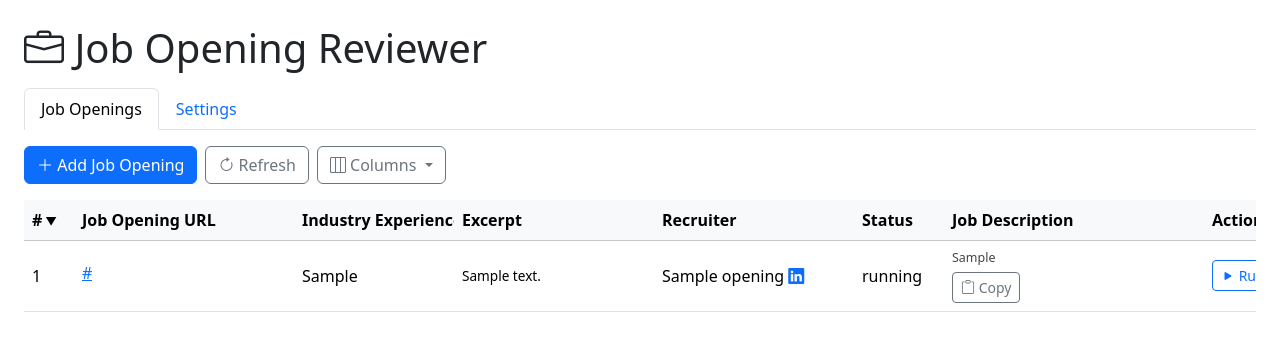
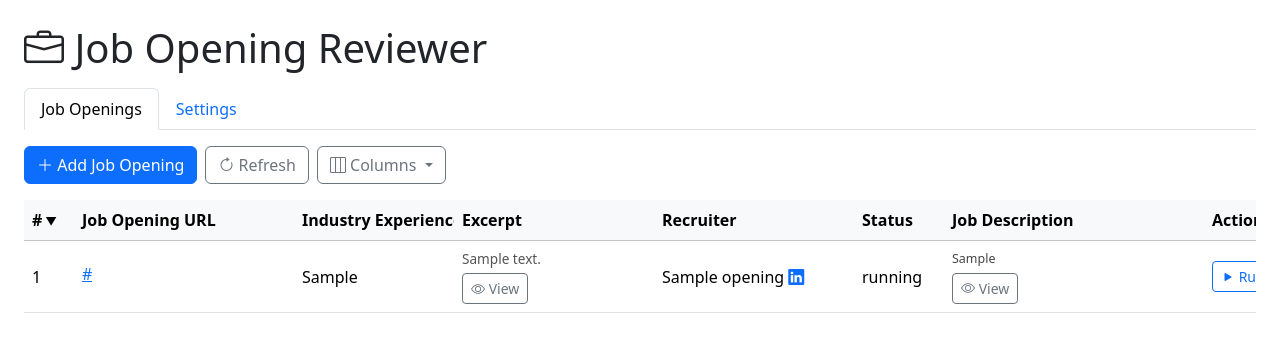
Before and after one commit to doughavlik/job-opening-reviewer, a Flask app: page / in a window 1280 px wide. Shown: the top 352 px of the page. Run offline with Flask 3, Linux system fonts and the light colour scheme; tables that the repository leaves empty hold one stand-in row (values such as "Sample post").

Commit message:
Show Job Description and Excerpt in modal with View button
Replace the inline 5-line markdown preview + Copy button with a 2-line
ellipsized teaser and a View button that opens a Bootstrap modal showing
the full content, mirroring the existing recruiter modal pattern. Copy
button moves into the modal footer. Same treatment applied to the
Excerpt column for consistency.

Co-Authored-By: Claude Opus 4.7 <noreply@anthropic.com>

```diff
--- a/templates/index.html
+++ b/templates/index.html
@@ -19,7 +19,9 @@
     th.sortable.asc::after  { content: " \25B2"; font-size: 0.7em; }
     th.sortable.desc::after { content: " \25BC"; font-size: 0.7em; }
     .job-desc-cell { min-width: 220px; max-width: 320px; }
-    .job-desc-preview { font-size: 0.78rem; color: #444; white-space: pre-wrap; overflow: hidden; display: -webkit-box; -webkit-line-clamp: 5; -webkit-box-orient: vertical; }
+    .markdown-teaser { font-size: 0.78rem; color: #444; white-space: pre-wrap; overflow: hidden; display: -webkit-box; -webkit-line-clamp: 2; -webkit-box-orient: vertical; }
+    .excerpt .markdown-teaser { font-size: 0.85rem; color: #555; }
+    .markdown-modal-body { white-space: pre-wrap; word-wrap: break-word; font-family: inherit; font-size: 0.9rem; margin: 0; }
     #openingsTable { table-layout: fixed; width: 100%; }
     #openingsTable th { position: relative; overflow: hidden; white-space: nowrap; }
     .resize-handle {
@@ -136,6 +138,25 @@
       </div>
       <div class="modal-body" id="recruiterModalBody"></div>
       <div class="modal-footer">
+        <button type="button" class="btn btn-secondary" data-bs-dismiss="modal">Close</button>
+      </div>
+    </div>
+  </div>
+</div>
+
+<!-- Markdown content modal (Job Description / Excerpt) -->
+<div class="modal fade" id="markdownModal" tabindex="-1" aria-hidden="true">
+  <div class="modal-dialog modal-lg modal-dialog-scrollable">
+    <div class="modal-content">
+      <div class="modal-header">
+        <h5 class="modal-title" id="markdownModalTitle"><i class="bi bi-file-text"></i> Content</h5>
+        <button type="button" class="btn-close" data-bs-dismiss="modal" aria-label="Close"></button>
+      </div>
+      <div class="modal-body">
+        <pre id="markdownModalBody" class="markdown-modal-body"></pre>
+      </div>
+      <div class="modal-footer">
+        <button type="button" class="btn btn-outline-secondary" id="markdownModalCopy"><i class="bi bi-clipboard"></i> Copy</button>
         <button type="button" class="btn btn-secondary" data-bs-dismiss="modal">Close</button>
       </div>
     </div>
@@ -326,7 +347,19 @@ function buildRow(row) {
   const tdEx = document.createElement("td");
   tdEx.dataset.colKey = "industry_excerpt";
   tdEx.className = "excerpt";
-  tdEx.textContent = row.industry_excerpt || "";
+  const excerpt = row.industry_excerpt || "";
+  if (excerpt) {
+    const teaser = document.createElement("div");
+    teaser.className = "markdown-teaser";
+    teaser.textContent = excerpt;
+    const btnView = document.createElement("button");
+    btnView.className = "btn btn-sm btn-outline-secondary mt-1";
+    btnView.innerHTML = '<i class="bi bi-eye"></i> View';
+    btnView.title = "View full excerpt";
+    btnView.onclick = () => showMarkdownModal("Industry Excerpt", excerpt);
+    tdEx.appendChild(teaser);
+    tdEx.appendChild(btnView);
+  }
   tr.appendChild(tdEx);
 
   // Recruiter
@@ -348,21 +381,16 @@ function buildRow(row) {
   tdMd.dataset.colKey = "markdown";
   tdMd.className = "job-desc-cell";
   if (row.markdown) {
-    const preview = document.createElement("div");
-    preview.className = "job-desc-preview";
-    preview.textContent = row.markdown;
-    const btnCopy = document.createElement("button");
-    btnCopy.className = "btn btn-sm btn-outline-secondary mt-1";
-    btnCopy.innerHTML = '<i class="bi bi-clipboard"></i> Copy';
-    btnCopy.title = "Copy job description to clipboard";
-    btnCopy.onclick = () => {
-      navigator.clipboard.writeText(row.markdown).then(() => {
-        btnCopy.innerHTML = '<i class="bi bi-clipboard-check"></i> Copied!';
-        setTimeout(() => { btnCopy.innerHTML = '<i class="bi bi-clipboard"></i> Copy'; }, 2000);
-      }).catch(() => alert("Clipboard write failed"));
-    };
-    tdMd.appendChild(preview);
-    tdMd.appendChild(btnCopy);
+    const teaser = document.createElement("div");
+    teaser.className = "markdown-teaser";
+    teaser.textContent = row.markdown;
+    const btnView = document.createElement("button");
+    btnView.className = "btn btn-sm btn-outline-secondary mt-1";
+    btnView.innerHTML = '<i class="bi bi-eye"></i> View';
+    btnView.title = "View full job description";
+    btnView.onclick = () => showMarkdownModal("Job Description", row.markdown);
+    tdMd.appendChild(teaser);
+    tdMd.appendChild(btnView);
   } else {
     tdMd.innerHTML = '<span class="text-muted small">&mdash;</span>';
   }
@@ -441,6 +469,23 @@ function renderRecruiterCell(td, row) {
 
   wrap.onclick = () => showRecruiterModal(row);
   td.appendChild(wrap);
+}
+
+function showMarkdownModal(title, content) {
+  document.getElementById("markdownModalTitle").innerHTML =
+    '<i class="bi bi-file-text"></i> ' + title;
+  document.getElementById("markdownModalBody").textContent = content || "";
+  const copyBtn = document.getElementById("markdownModalCopy");
+  copyBtn.innerHTML = '<i class="bi bi-clipboard"></i> Copy';
+  copyBtn.onclick = () => {
+    navigator.clipboard.writeText(content || "").then(() => {
+      copyBtn.innerHTML = '<i class="bi bi-clipboard-check"></i> Copied!';
+      setTimeout(() => {
+        copyBtn.innerHTML = '<i class="bi bi-clipboard"></i> Copy';
+      }, 2000);
+    }).catch(() => alert("Clipboard write failed"));
+  };
+  bootstrap.Modal.getOrCreateInstance(document.getElementById("markdownModal")).show();
 }
 
 function showRecruiterModal(row) {
```
